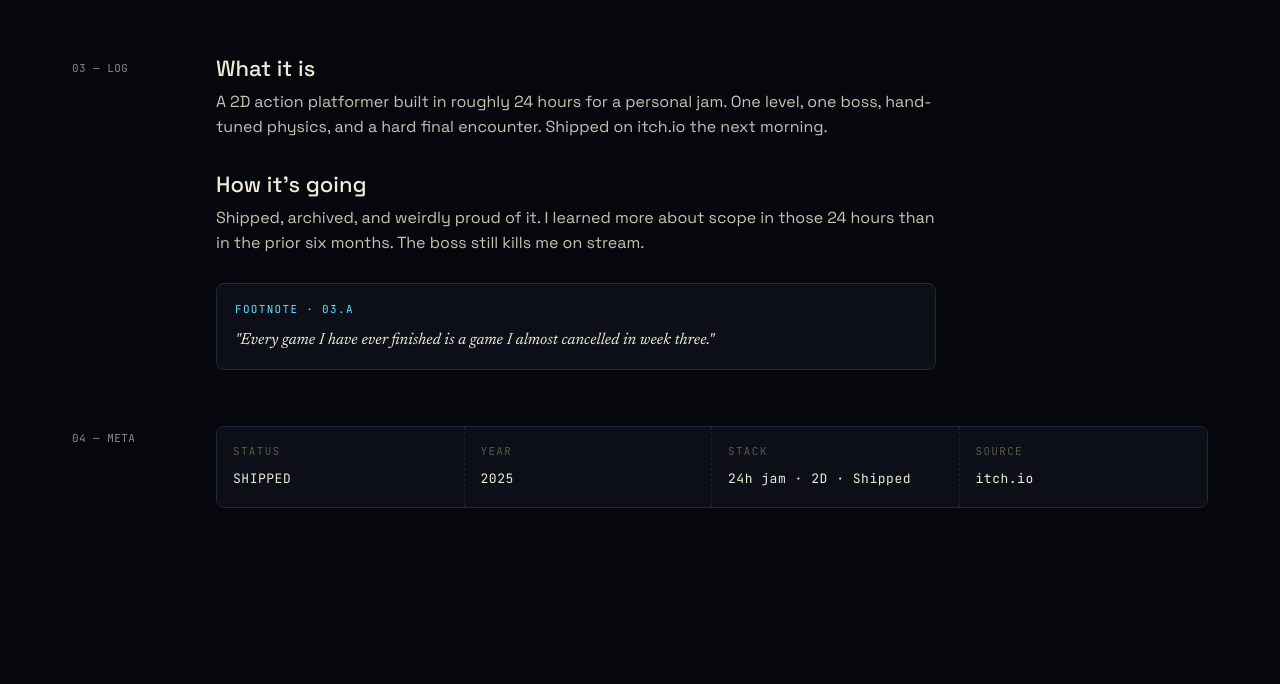
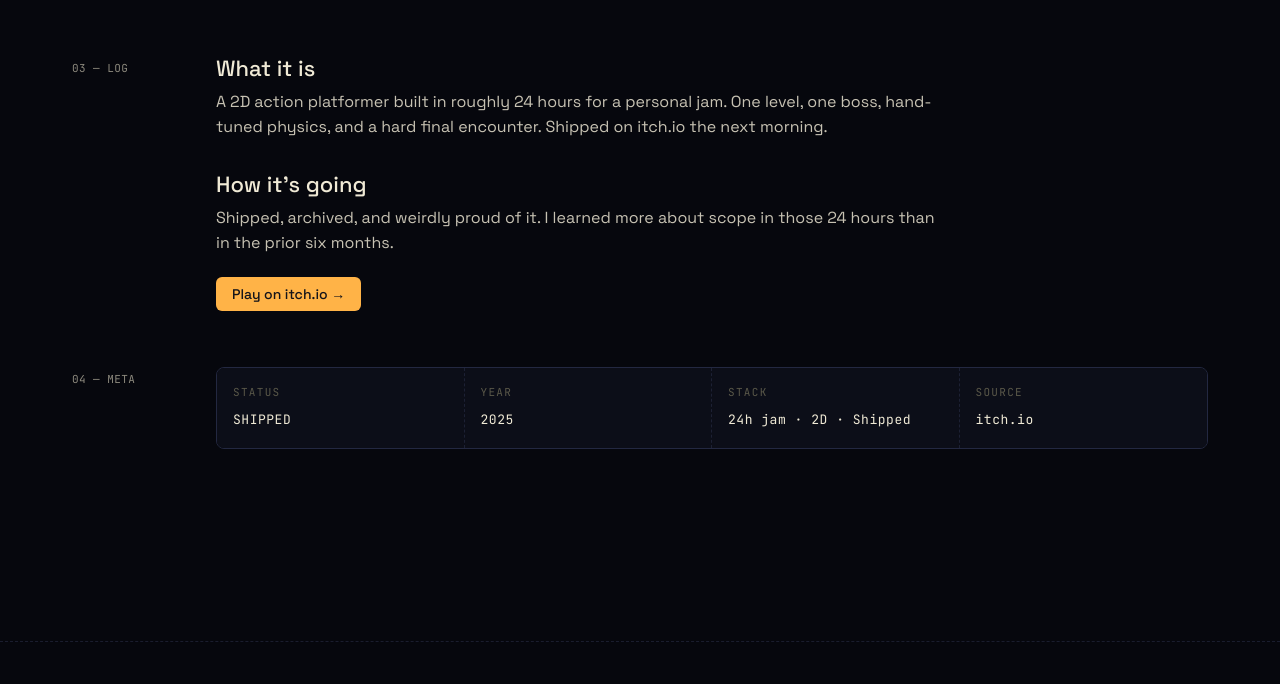
Before and after one commit to DivitTas/DivitTas.github.io, an Astro site: page /work/agneepath in a window 1280 px wide. Shown: the part 1016-1700 px from the top of the page. Built offline with nearby package versions, Linux system fonts and the light colour scheme; Astro itself is replaced by a stand-in of ours.

```diff
--- a/src/data/index.ts
+++ b/src/data/index.ts
@@ -62,7 +62,7 @@ export interface DevlogEntry {
 }
 
 export const DEVLOG: DevlogEntry[] = [
-  { id: 'dl-001', num: '001', date: '2025.09.18', minutes: 2,
+  { id: '001-announcing-catastrophe-cafe', num: '001', date: '2025.09.18', minutes: 2,
     title: 'Announcing Catastrophe Cafe',
     summary: 'A multiplayer game about running a cat cafe. It gets chaotic fast, especially once the orange cats show up.',
     tags: ['origin'], weekOf: 'WEEK 01' },
--- a/src/pages/work/[slug].astro
+++ b/src/pages/work/[slug].astro
@@ -31,7 +31,7 @@ const longDesc: Record<string, { what: string; how: string }> = {
   },
   'agneepath': {
     what: 'A 2D action platformer built in roughly 24 hours for a personal jam. One level, one boss, hand-tuned physics, and a hard final encounter. Shipped on itch.io the next morning.',
-    how: 'Shipped, archived, and weirdly proud of it. I learned more about scope in those 24 hours than in the prior six months. The boss still kills me on stream.',
+    how: 'Shipped, archived, and weirdly proud of it. I learned more about scope in those 24 hours than in the prior six months.',
   },
 };
 
@@ -93,10 +93,11 @@ const source = sourceMap[p.id] || 'github';
           <p>{desc.what}</p>
           <h3 style="margin-top: 32px;">How it's going</h3>
           <p>{desc.how}</p>
-          <div class="footnote-block">
-            <span class="coord-quantum">FOOTNOTE · 03.A</span>
-            <em class="accent-italic">"Every game I have ever finished is a game I almost cancelled in week three."</em>
-          </div>
+          {p.id === 'agneepath' && (
+            <div style="margin-top: 22px;">
+              <a href="https://divittas.itch.io/agnipath" target="_blank" rel="noopener noreferrer" class="btn-primary">Play on itch.io →</a>
+            </div>
+          )}
         </div>
       </div>
     )}
--- a/tsconfig.json
+++ b/tsconfig.json
@@ -7,8 +7,6 @@
   "exclude": [
     "dist"
   ],
-  "compilerOptions": {
-    "jsx": "react-jsx",
-    "jsxImportSource": "react"
-  }
+  "compilerOptions": {}
+
 }
```
Also changed, not shown: 2 other files.
